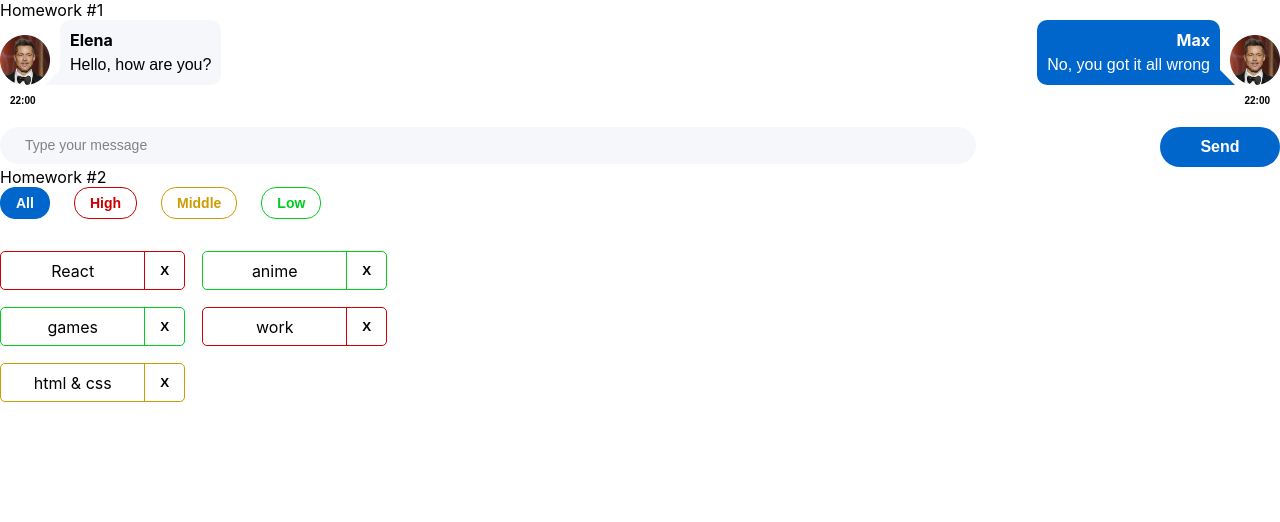
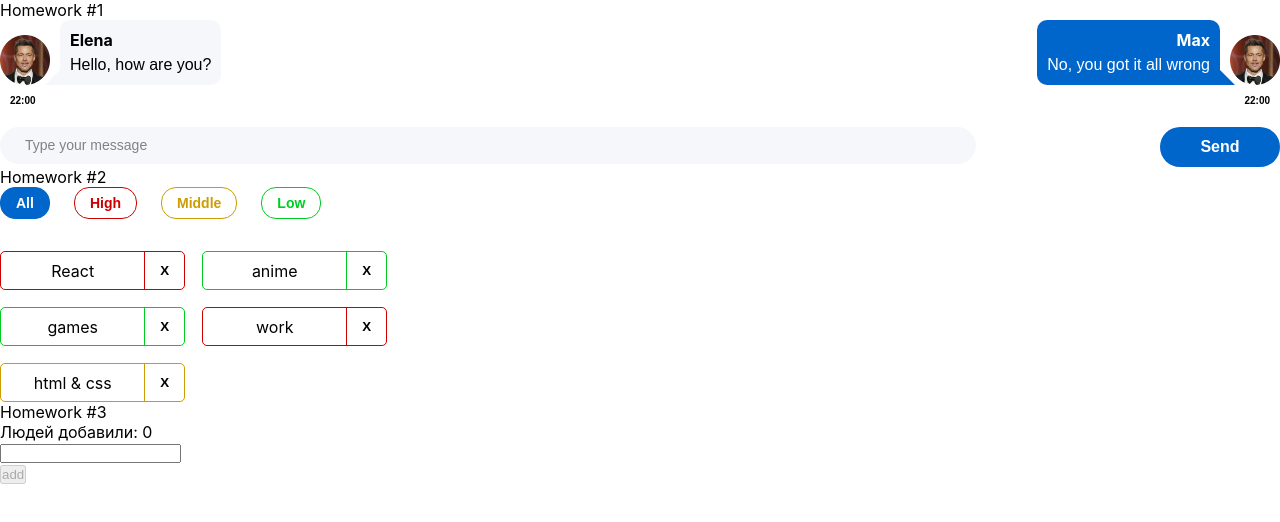
Before and after one commit to tkachiko/hws2, a React (Create React App) app: page / in a window 1280 px wide. Shown: the top 522 px of the page. Built offline with nearby package versions, Linux system fonts and the light colour scheme.

Commit message:
complete hw03 task

```diff
--- a/src/s1-main/App.tsx
+++ b/src/s1-main/App.tsx
@@ -2,6 +2,7 @@ import React from 'react';
 import s from './App.module.css';
 import HW1 from '../s2-homeworks/hw01/HW1';
 import HW2 from '../s2-homeworks/hw02/HW2';
+import HW3 from '../s2-homeworks/hw03/HW3';
 
 function App() {
   return (
@@ -9,7 +10,7 @@ function App() {
       <HW1/>
       {/*раскомментировать по ходу выполнения*/}
       <HW2/>
-      {/*<HW3/>*/}
+      <HW3/>
       {/*<HW4/>*/}
 
       {/*при выполнении дз 5 и более - закомментировать здесь дз 1-4, так как они есть внутри дз 5*/}
--- a/src/s2-homeworks/hw03/Greeting.tsx
+++ b/src/s2-homeworks/hw03/Greeting.tsx
@@ -1,15 +1,15 @@
-import React, {ChangeEvent, KeyboardEvent} from 'react'
-import s from './Greeting.module.css'
+import React, {ChangeEvent} from 'react';
+import s from './Greeting.module.css';
 
 type GreetingPropsType = {
-    name: any // need to fix any
-    setNameCallback: any // need to fix any
-    addUser: any // need to fix any
-    onBlur: any // need to fix any
-    onEnter: any // need to fix any
-    error: any // need to fix any
-    totalUsers: any // need to fix any
-    lastUserName?: any // need to fix any
+  name: string // need to fix any
+  setNameCallback: (e: ChangeEvent<HTMLInputElement>) => void // need to fix any
+  addUser: () => void // need to fix any
+  onBlur: () => void // need to fix any
+  onEnter: (e: React.KeyboardEvent<HTMLInputElement>) => void // need to fix any
+  error: string // need to fix any
+  totalUsers: number // need to fix any
+  lastUserName?: string // need to fix any
 }
 
 // презентационная компонента (для верстальщика)
@@ -25,7 +25,7 @@ const Greeting: React.FC<GreetingPropsType> = (
     lastUserName,
   } // деструктуризация пропсов
 ) => {
-    const inputClass = s.errorInput // need to fix with (?:)
+  const inputClass = s.errorInput; // need to fix with (?:)
 
   return (
     <div id={'hw3-form'} className={s.greetingForm}>
@@ -67,7 +67,7 @@ const Greeting: React.FC<GreetingPropsType> = (
         </div>
       )}
     </div>
-    )
-}
+  );
+};
 
-export default Greeting
+export default Greeting;
--- a/src/s2-homeworks/hw03/GreetingContainer.tsx
+++ b/src/s2-homeworks/hw03/GreetingContainer.tsx
@@ -1,21 +1,28 @@
-import React, { ChangeEvent, KeyboardEvent, useState } from 'react'
-import Greeting from './Greeting'
-import { UserType } from './HW3'
+import React, {ChangeEvent, useState} from 'react';
+import Greeting from './Greeting';
+import {UserType} from './HW3';
 
 type GreetingContainerPropsType = {
-    users: any // need to fix any
-    addUserCallback: any // need to fix any
+  users: UserType[] // need to fix any
+  addUserCallback: (name: string) => void // need to fix any
 }
 
-export const pureAddUser = (name: any, setError: any, setName: any, addUserCallback: any) => {
-    // если имя пустое - показать ошибку, иначе - добавить юзера и очистить инпут
-}
+export const pureAddUser = (name: string, setError: (value: string) => void, setName: (name: string) => void, addUserCallback: (name: string) => void) => {
+  if (!name.trim().length) {
+    setError('Ошибка! Введите имя!');
+  } else {
+    addUserCallback(name);
+    setName('');
+  }// если имя пустое - показать ошибку, иначе - добавить юзера и очистить инпут
+};
 
-export const pureOnBlur = (name: any, setError: any) => { // если имя пустое - показать ошибку
-}
+export const pureOnBlur = (name: string, setError: (value: string) => void) => { // если имя пустое - показать ошибку
+  !name.trim().length && setError('Ошибка! Введите имя!');
+};
 
-export const pureOnEnter = (e: any, addUser: any) => { // если нажата кнопка Enter - добавить
-}
+export const pureOnEnter = (e: React.KeyboardEvent<HTMLInputElement>, addUser: () => void) => { // если нажата кнопка Enter - добавить
+  e.key === 'Enter' && addUser();
+};
 
 // более простой и понятный для новичков
 // function GreetingContainer(props: GreetingPropsType) {
@@ -26,28 +33,28 @@ const GreetingContainer: React.FC<GreetingContainerPropsType> = ({
                                                                    addUserCallback,
                                                                  }) => {
   // деструктуризация пропсов
-    const [name, setName] = useState<any>('') // need to fix any
-    const [error, setError] = useState<any>('') // need to fix any
+  const [name, setName] = useState<string>(''); // need to fix any
+  const [error, setError] = useState<string>(''); // need to fix any
 
-    const setNameCallback = (e: any) => { // need to fix any
-        setName('some name') // need to fix
+  const setNameCallback = (e: ChangeEvent<HTMLInputElement>) => { // need to fix any
+    setName(e.currentTarget.value); // need to fix
 
-        error && setError('')
-    }
+    error && setError('');
+  };
   const addUser = () => {
-        pureAddUser(name, setError, setName, addUserCallback)
-    }
+    pureAddUser(name, setError, setName, addUserCallback);
+  };
 
   const onBlur = () => {
-        pureOnBlur(name, setError)
-    }
+    pureOnBlur(name, setError);
+  };
 
-    const onEnter = (e: any) => {
-        pureOnEnter(e, addUser)
-    }
+  const onEnter = (e: React.KeyboardEvent<HTMLInputElement>) => {
+    pureOnEnter(e, addUser);
+  };
 
-    const totalUsers = 0 // need to fix
-    const lastUserName = 'some name' // need to fix
+  const totalUsers = users.length; // need to fix
+  const lastUserName = name; // need to fix
 
   return (
     <Greeting
@@ -60,7 +67,7 @@ const GreetingContainer: React.FC<GreetingContainerPropsType> = ({
       totalUsers={totalUsers}
       lastUserName={lastUserName}
     />
-    )
-}
+  );
+};
 
-export default GreetingContainer
+export default GreetingContainer;
--- a/src/s2-homeworks/hw03/HW3.tsx
+++ b/src/s2-homeworks/hw03/HW3.tsx
@@ -1,7 +1,7 @@
-import React, { useState } from 'react'
-import { v1 } from 'uuid'
-import s2 from '../../s1-main/App.module.css'
-import GreetingContainer from './GreetingContainer'
+import React, {useState} from 'react';
+import {v1} from 'uuid';
+import s2 from '../../s1-main/App.module.css';
+import GreetingContainer from './GreetingContainer';
 
 /*
 * 1 - описать тип UserType
@@ -19,22 +19,21 @@ import GreetingContainer from './GreetingContainer'
 
 // types
 export type UserType = {
-    _id: any // need to fix any
-    name: any // need to fix any
+  _id: string // need to fix any
+  name: string // need to fix any
 }
 
-export const pureAddUserCallback = (name: any, setUsers: any, users: any) => { // need to fix any
-    const user = { // need to fix
-    }
-    setUsers([...users, user])
-}
+export const pureAddUserCallback = (name: string, setUsers: ([]) => void, users: UserType[]) => { // need to fix any
+  const user = {_id: v1(), name: name}; // need to fix
+  setUsers([...users, user]);
+};
 
 const HW3 = () => {
-    const [users, setUsers] = useState<any>([]) // need to fix any
+  const [users, setUsers] = useState<UserType[]>([]); // need to fix any
 
-    const addUserCallback = (name: any) => { // need to fix any
-        pureAddUserCallback(name, setUsers, users)
-    }
+  const addUserCallback = (name: string) => { // need to fix any
+    pureAddUserCallback(name, setUsers, users);
+  };
 
   return (
     <div id={'hw3'}>
@@ -48,7 +47,7 @@ const HW3 = () => {
         />
       </div>
     </div>
-    )
-}
+  );
+};
 
-export default HW3
+export default HW3;
```
Lines whose indentation alone changed are shown as unchanged.
